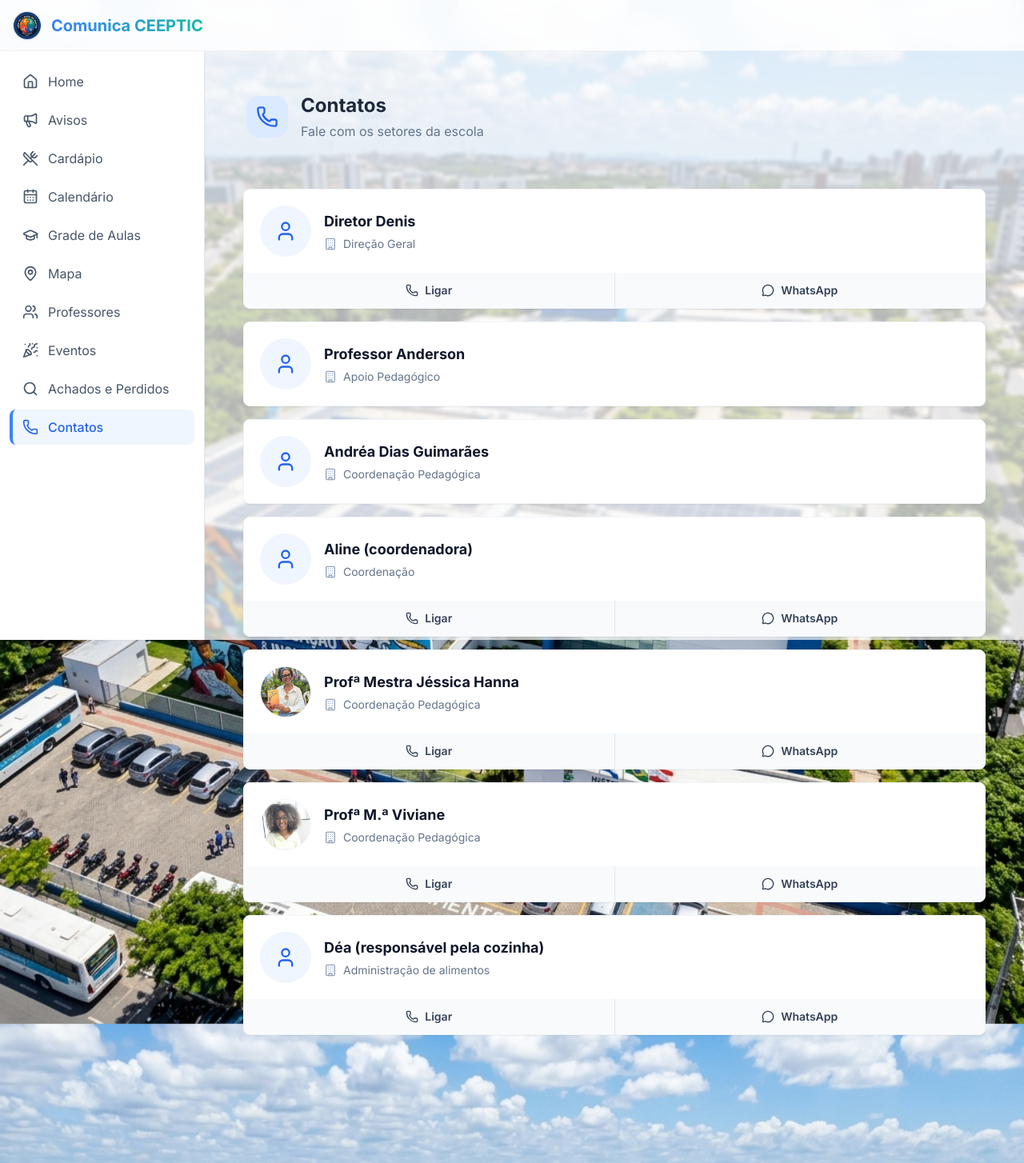
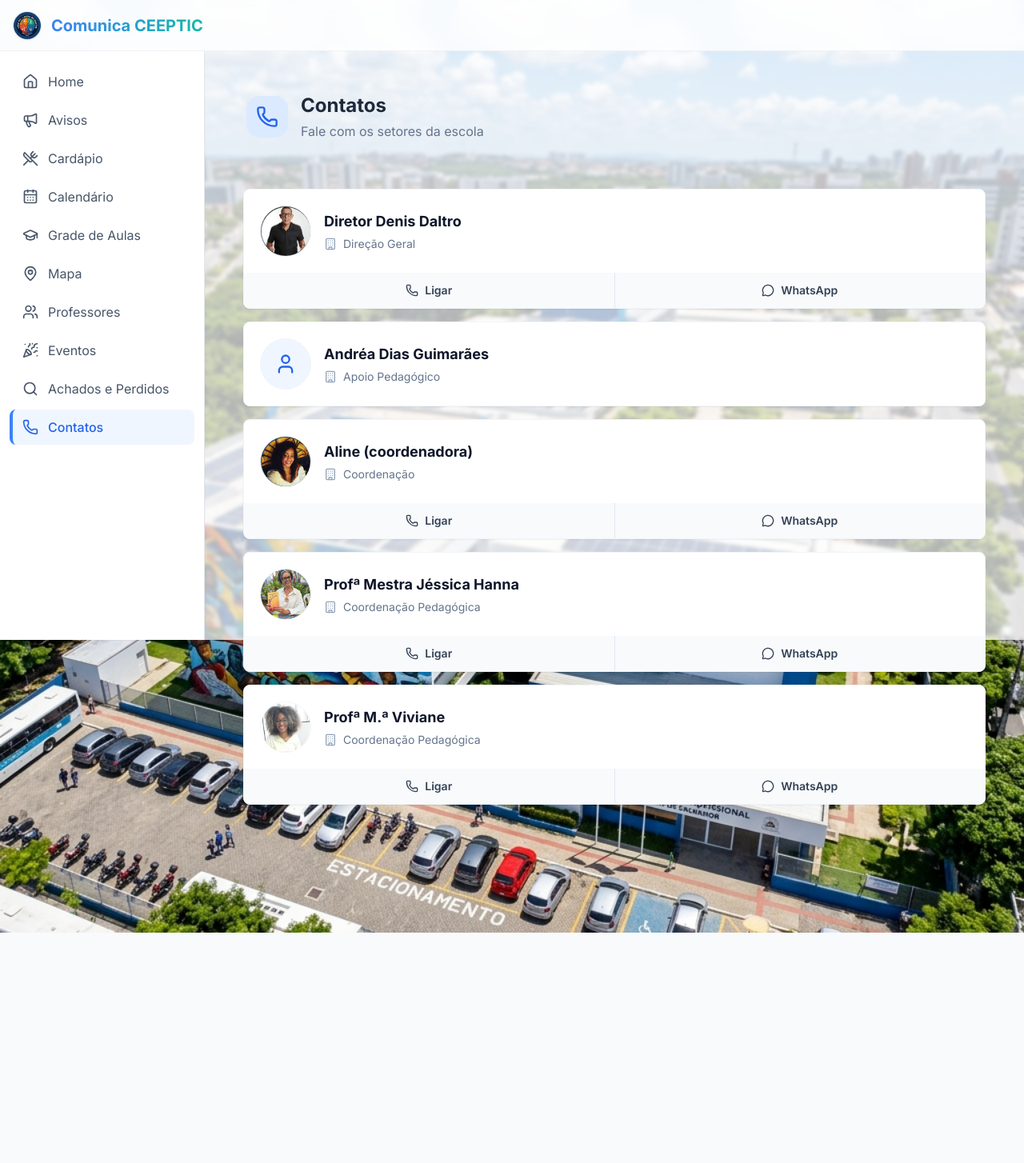
Before and after one commit to VeectorVt/comunica-ceeptic, a React (Vite) app: page /contatos in a window 1280 px wide. Shown: the whole page at 80% size. After the commit the page ends 1166 px from the top, so only its background shows below. Built offline with nearby package versions, Linux system fonts and the light colour scheme.

Commit message:
Fotos na aba de contatos

```diff
--- a/src/data/contatos.js
+++ b/src/data/contatos.js
@@ -1,21 +1,17 @@
 import jessicaHanna from '../assets/jessica.jpeg';
 import vivianeOliveira from '../assets/viviane.jpeg';
+import denisDaltro from '../assets/contatos/denis.jpeg';
+import aline from '../assets/contatos/aline.jpeg';
 
 export const contatos = [
   {
     setor: 'Direção Geral',
     telefone: '+55 (71) 8506-4811',
-    responsavel: 'Diretor Denis',
-    imagem: null
+    responsavel: 'Diretor Denis Daltro',
+    imagem: denisDaltro
   },
   {
     setor: 'Apoio Pedagógico',
-    telefone: '',
-    responsavel: 'Professor Anderson',
-    imagem: null
-  },
-  {
-    setor: 'Coordenação Pedagógica',
     telefone: '',
     responsavel: 'Andréa Dias Guimarães',
     imagem: null
@@ -24,7 +20,7 @@ export const contatos = [
     setor: 'Coordenação',
     telefone: '+55 (71) 8243-0738',
     responsavel: 'Aline (coordenadora)',
-    imagem: null
+    imagem: aline
   },
  {
     setor: 'Coordenação Pedagógica',
@@ -38,10 +34,4 @@ export const contatos = [
     responsavel: 'Profª M.ª Viviane',
     imagem: vivianeOliveira
   },
-  {
-    setor: 'Administração de alimentos',
-    telefone: '+55 (71) 98396-5058',
-    responsavel: 'Déa (responsável pela cozinha)',
-    imagem: null
-  }
 ];
```
Also changed, not shown: src/assets/contatos/aline.jpeg (added), src/assets/contatos/denis.jpeg (added).
